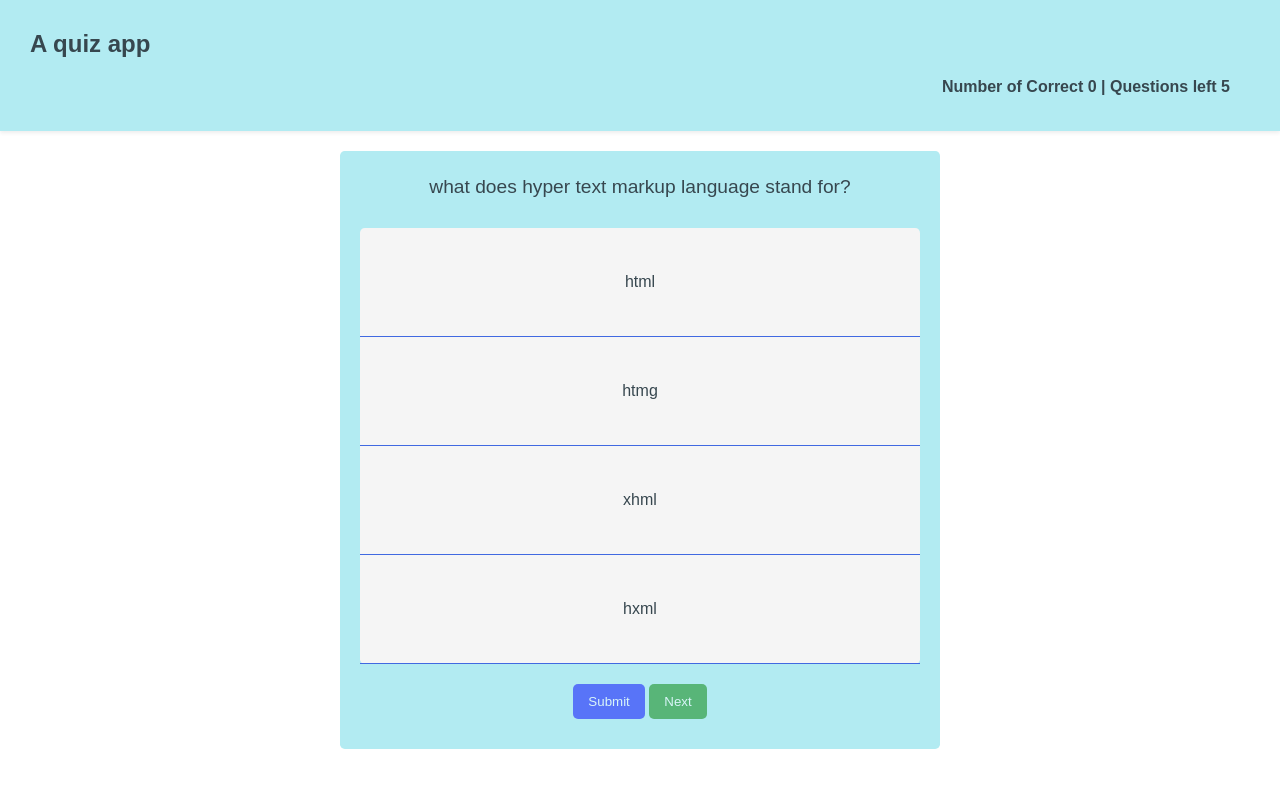
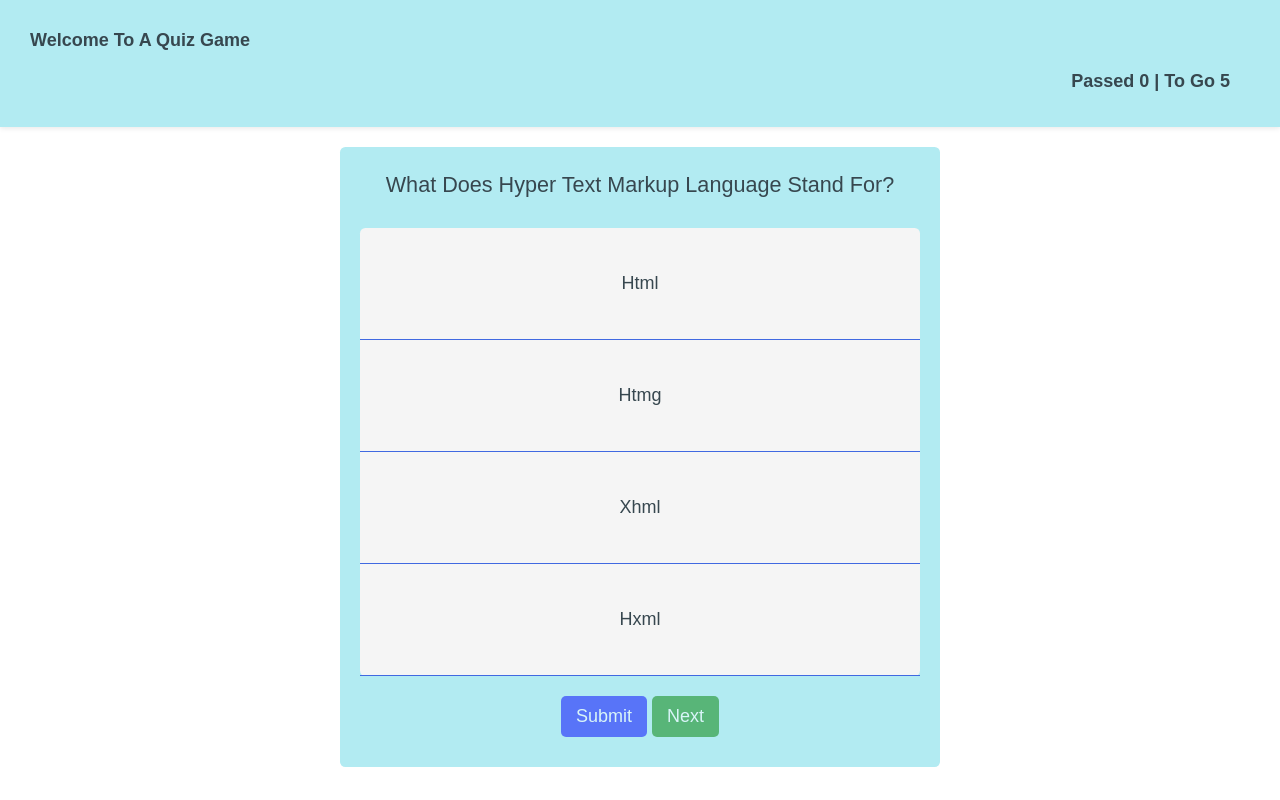
Before and after one commit to oluwafaith/my_quiz_app, a plain HTML site: page index.html in a window 1280 px wide. Drawn offline with Linux system fonts and the light colour scheme.

Commit message:
quiz app added

```diff
--- a/index.html
+++ b/index.html
@@ -12,10 +12,10 @@
     <div>
         <div id="top">
             <h2>
-                A quiz app
+                welcome to a quiz game
             </h2>
             <p>
-                Number of Correct <span id="counter">0</span> | Questions left <span id="numOfQuestion">10</span>
+                passed <span id="counter">0</span> | to go <span id="numOfQuestion">10</span>
             </p>
         </div>
         <div id="questions">
--- a/style.css
+++ b/style.css
@@ -5,6 +5,9 @@
     margin: 0;
     color: #37474f;
     font-family: Arial, Helvetica, sans-serif;
+    font-size: large;
+    text-transform: capitalize;
+    text-decoration: #01579b;
 }
 
 #top {
@@ -46,7 +49,6 @@
 
 #questions li {
     padding: 45px;
-    /* cursor: pointer; */
     border-bottom: 1px solid royalblue;
 }
 
```
Also changed, not shown: index.js (+8 -7 lines).
